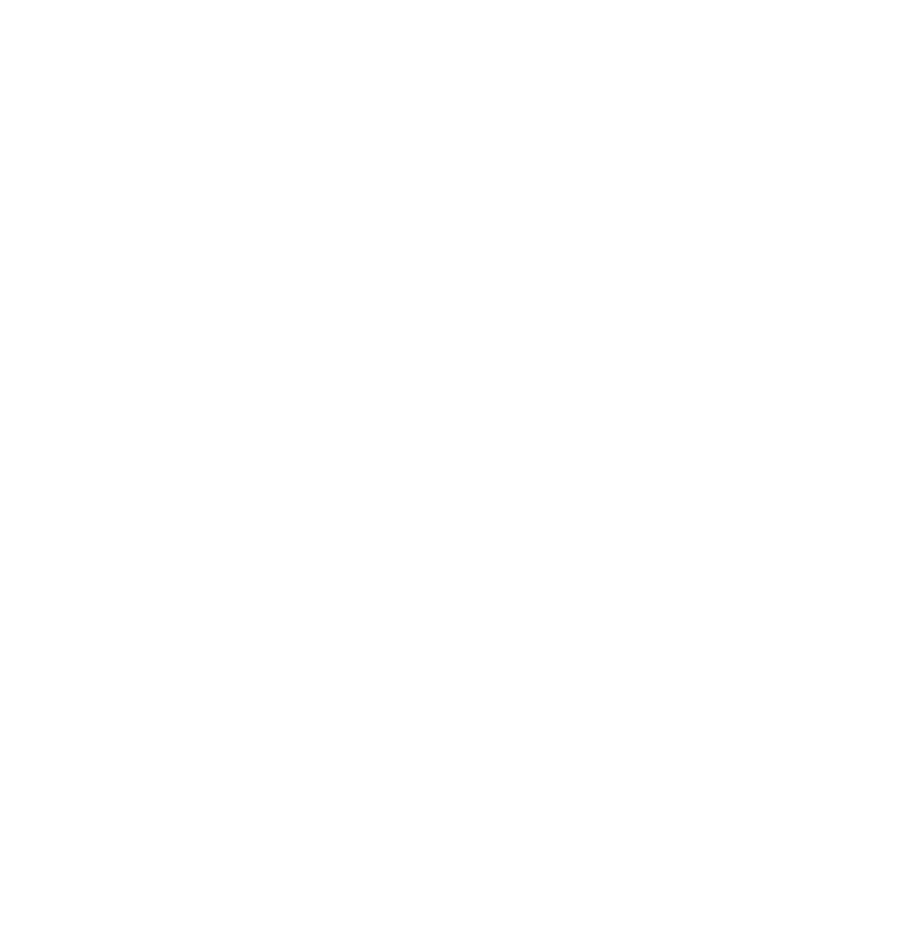
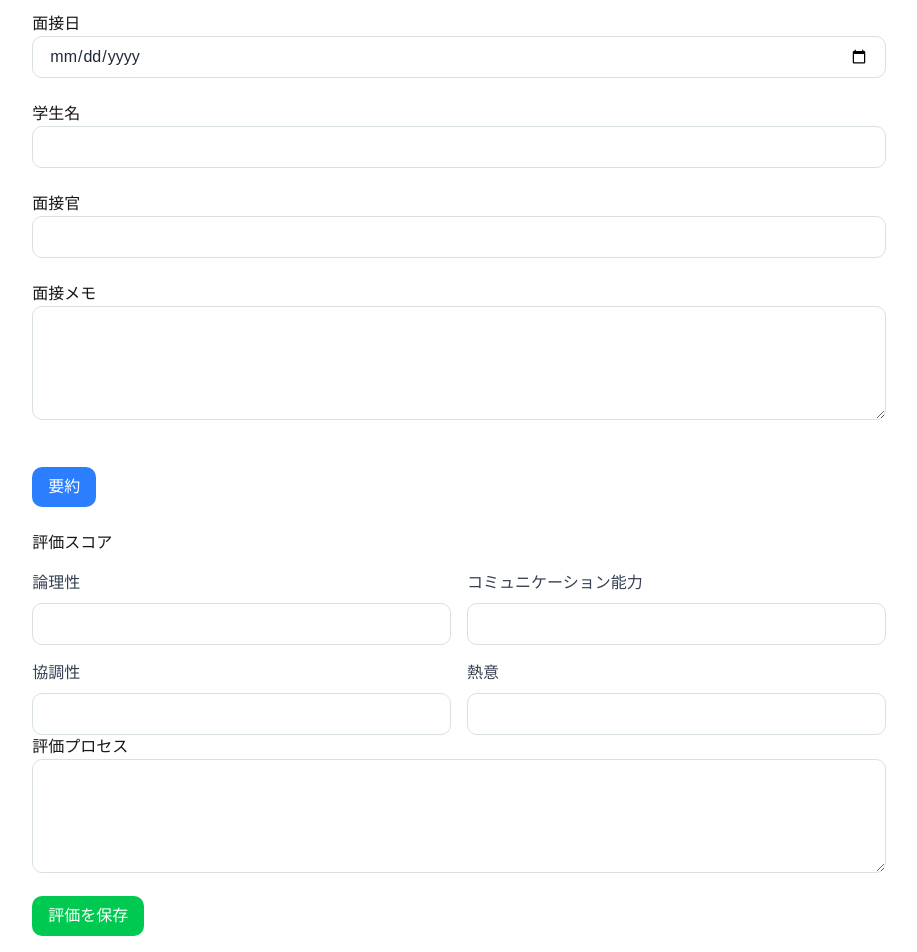
Before and after one commit to DaichiKiyozaki/sakura-hackason-teamA, a Next.js app in the folder frontend/: page / in a window 1280 px wide. Shown: the part 330-1282 px from the top of the page, without its empty margins (181-1098 px from the left). Before the commit the page ends 800 px from the top, so only its background shows below. Built offline with nearby package versions, Linux system fonts and the light colour scheme.

Commit message:
add templete of evaluation

```diff
--- a/frontend/app/page.tsx
+++ b/frontend/app/page.tsx
@@ -1,4 +1,4 @@
-
+import EvaluationInput from "@/components/EvaluationInput";
 
 export default function Home() {
   return (
@@ -24,9 +24,7 @@
             </button>
           </nav>
           <main>
-           <p className="text-center text-gray-600 mt-12">
-             ここにメインコンテンツが表示されます
-           </p>
+            <EvaluationInput />
           </main>
       </div>
   );
--- /dev/null
+++ b/frontend/components/EvaluationInput.tsx
@@ -0,0 +1,85 @@
+export default function EvaluationInput() {
+　const standardScores = ["論理性", "コミュニケーション能力", "協調性", "熱意"];
+  return (
+    <section className="w-2/3 mx-auto mt-8 space-y-6">
+      <div className="mb-4 rounded-[10px] border boder-[#d9e0e3] bg-white px-22 py-5">
+        <h2 className="mb-4 text-[32px] font-semibold text-gray-800 justify-center flex">
+            面接記録
+        </h2>
+      </div>
+      <div>
+        <label className="flex flex-col gap-2">
+            面接日
+        </label>
+        <input
+          type="date"
+          className="w-full rounded-[10px] border border-[#d9e0e3] bg-white px-4 py-2 text-gray-800 focus:outline-none focus:ring-2 focus:ring-blue-500"
+        />
+      </div>
+      <div>
+        <label className="flex flex-col gap-2">
+            学生名
+        </label>
+        <input
+          type="text"
+          className="w-full rounded-[10px] border border-[#d9e0e3] bg-white px-4 py-2 text-gray-800 focus:outline-none focus:ring-2 focus:ring-blue-500"
+        />
+      </div>
+      <div>
+        <label className="flex flex-col gap-2">
+            面接官
+        </label>
+        <input
+          type="text"
+          className="w-full rounded-[10px] border border-[#d9e0e3] bg-white px-4 py-2 text-gray-800 focus:outline-none focus:ring-2 focus:ring-blue-500"
+        />
+      </div>
+      <div>
+        <label className="flex flex-col gap-2">
+            面接メモ
+        </label>
+        <textarea
+          className="w-full rounded-[10px] border border-[#d9e0e3] bg-white px-4 py-2 text-gray-800 focus:outline-none focus:ring-2 focus:ring-blue-500"
+          rows={4}
+        />
+      </div>
+      <div>
+        <button className="mt-4 rounded-[10px] bg-blue-500 px-4 py-2 text-white hover:bg-blue-600">
+            要約
+        </button>
+      </div>
+      <div>
+        <h2>
+            評価スコア
+        </h2>
+        <div className="mt-4 grid grid-cols-2 gap-4">
+          {standardScores.map((score) => (
+            <div key={score} className="flex flex-col gap-2">
+              <label className="text-gray-700">{score}</label>
+              <input
+                type="number"
+                min="1"
+                max="5"
+                className="w-full rounded-[10px] border border-[#d9e0e3] bg-white px-4 py-2 text-gray-800 focus:outline-none focus:ring-2 focus:ring-blue-500"
+              />
+            </div>
+          ))}
+        </div>
+        <div>
+            <label className="flex flex-col gap-2">
+                評価プロセス
+            </label>
+            <textarea
+              className="w-full rounded-[10px] border border-[#d9e0e3] bg-white px-4 py-2 text-gray-800 focus:outline-none focus:ring-2 focus:ring-blue-500"
+              rows={4}
+            />
+        </div>
+        <div className="mt-4">
+          <button className="rounded-[10px] bg-green-500 px-4 py-2 text-white hover:bg-green-600 mb-4">
+              評価を保存
+          </button>
+        </div>
+      </div>
+    </section>
+  );
+}
```
